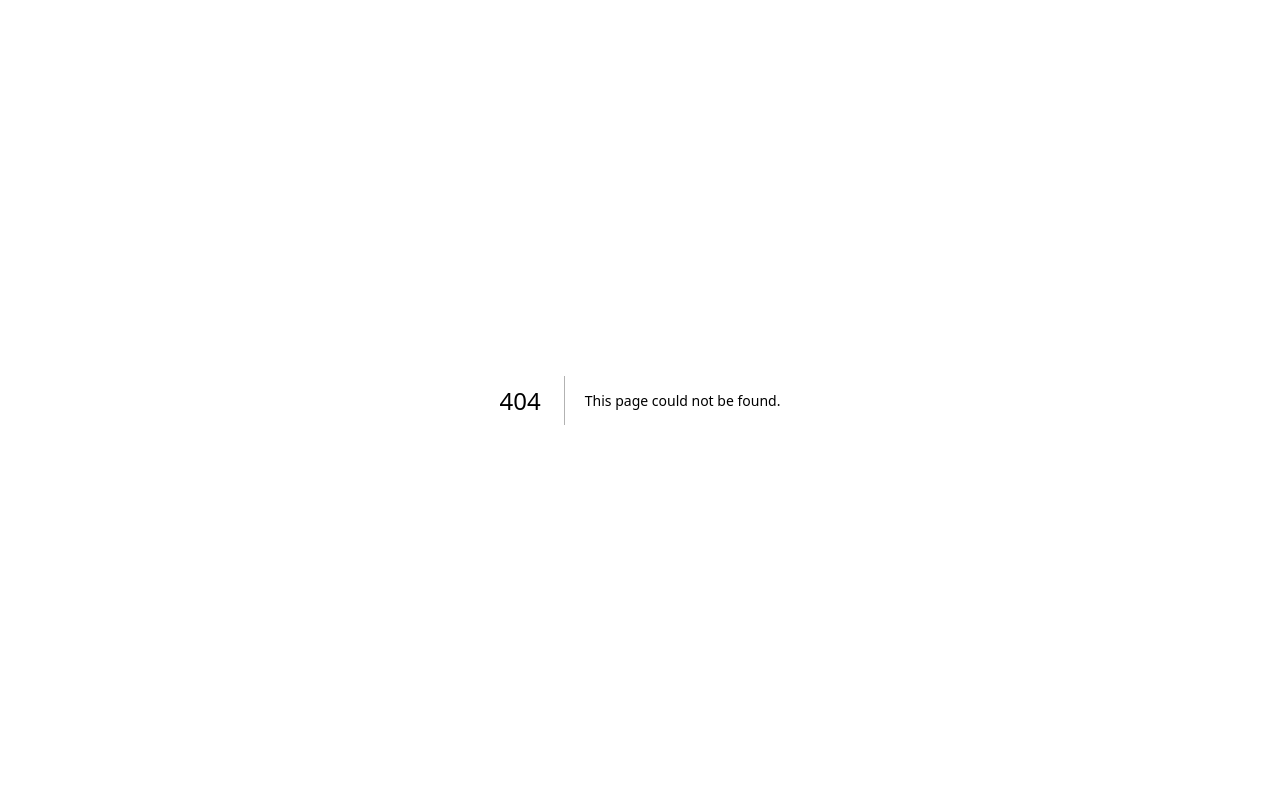
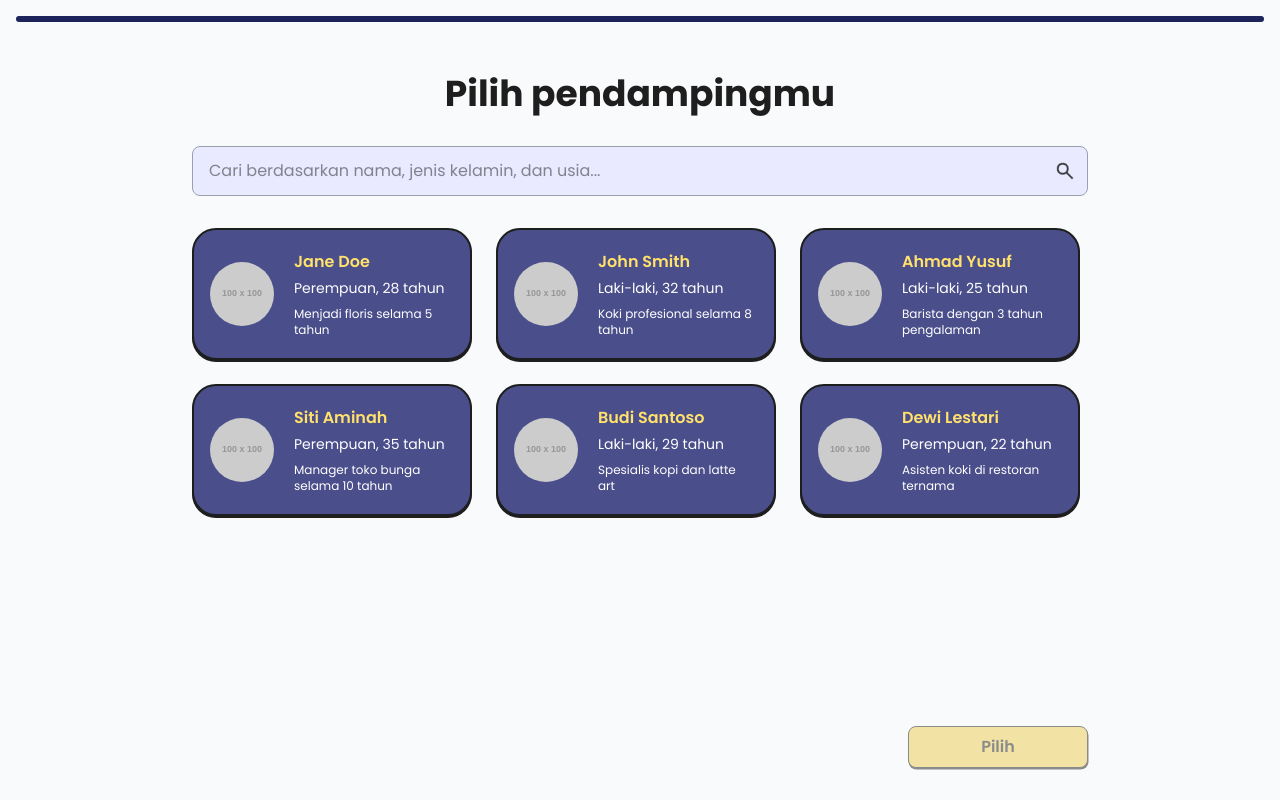
Before and after one commit to najwakahanifatima/EduMinds, a Next.js app in the folder apps/web/: page /pre-assessment/supervisor-option/choose-supervisor in a window 1280 px wide. Before the commit this address had no page. Built offline with nearby package versions, Linux system fonts and the light colour scheme.

Commit message:
feat: choose supervisor page

```diff
--- a/apps/web/src/app/_components/Input.tsx
+++ b/apps/web/src/app/_components/Input.tsx
@@ -5,11 +5,13 @@ type InputProps = {
   placeholder?: string;
   value: string;
   onChange: (e: React.ChangeEvent<HTMLInputElement>) => void;
+  onKeyDown?: (e: React.KeyboardEvent<HTMLInputElement>) => void;
   required?: boolean;
   width?: string;
   height?: string;
   hasError?: boolean;
   label?: string;
+  icon?: React.ReactNode;
 };
 
 export default function Input({
@@ -17,26 +19,34 @@ export default function Input({
   placeholder = '',
   value,
   onChange,
+  onKeyDown,
   required = false,
   width = 'w-full',
   height = 'py-3',
   hasError = false,
   label,
+  icon,
 }: InputProps) {
   return (
-    <div>
+    <div className={`relative ${width}`}>
       {label && (
         <label className="block text-sm font-medium text-gray-700 mb-2">
           {label}
         </label>
+      )}
+      {icon && (
+        <div className="absolute inset-y-0 right-0 pr-3 flex items-center">
+          {icon}
+        </div>
       )}
       <input
         type={type}
         value={value}
         required={required}
         onChange={onChange}
+        onKeyDown={onKeyDown}
         placeholder={placeholder}
-        className={`${width} px-4 ${height} bg-[#e9e9ff] border rounded-lg focus:ring-2 focus:ring-[#7476e7] focus:border-transparent outline-none transition-all ${
+        className={`w-full px-4 ${icon ? 'pr-10' : ''} ${height} bg-[#e9e9ff] border rounded-lg focus:ring-2 focus:ring-[#7476e7] focus:border-transparent outline-none transition-all ${
           hasError ? 'border-red-500' : 'border-gray-400'
         }`}
       />
--- a/apps/web/src/app/pre-assessment/question/page.tsx
+++ b/apps/web/src/app/pre-assessment/question/page.tsx
@@ -113,7 +113,7 @@ const QuizPage = () => {
           <h1 className="font-semibold text-3xl text-center mb-5 text-[#1E1E1E]">
             Selamat!
           </h1>
-          <p className="text-lg font-semibold text-gray-700 mb-8 text-center">Tes awal kamu sudah selesai. Hasilnya adalah...</p>
+          <p className="text-lg font-medium text-gray-700 mb-8 text-center">Tes awal kamu sudah selesai. Hasilnya adalah...</p>
 
           <div className="bg-[#6669E3] border-2 border-gray-700 text-white font-semibold py-4 px-6 rounded-full mb-6 w-full h-14 max-w-md flex items-center justify-center">
             <span className="text-2xl mr-4">🏆</span>
@@ -182,7 +182,7 @@ const QuizPage = () => {
             <div className="mt-12 flex justify-center items-center space-x-8">
               <Button
                   onClick={handlePreviousQuestion}
-                  bgColor="#B3EBCE"
+                  bgColor="#EDCD50"
                   width="175px"
                   disabled={currentQuestionIndex === 0}
               >
@@ -191,7 +191,7 @@ const QuizPage = () => {
 
               <Button
                   onClick={handleNextQuestion}
-                  bgColor="#EDCD50"
+                  bgColor="#B3EBCE"
                   width="175px"
                   disabled={currentAnswers.length === 0}
               >
--- /dev/null
+++ b/apps/web/src/app/pre-assessment/supervisor-option/choose-supervisor/page.tsx
@@ -0,0 +1,132 @@
+'use client'
+
+import React, { useState } from 'react';
+import Input from '../../../_components/Input';
+import Button from '../../../_components/Button';
+
+interface Supervisor {
+    id: number;
+    name: string;
+    gender: string;
+    age: number;
+    experience: string;
+    avatar: string;
+}
+
+interface SupervisorCardProps {
+    supervisor: Supervisor;
+    isSelected: boolean;
+    onSelect: (id: number) => void;
+}
+
+// INI MASIH DUMMY
+const supervisorData: Supervisor[] = [
+    { id: 1, name: 'Jane Doe', gender: 'Perempuan', age: 28, experience: 'Menjadi floris selama 5 tahun', avatar: 'https://placehold.co/100x100/E9F7F0/333?text=JD' },
+    { id: 2, name: 'John Smith', gender: 'Laki-laki', age: 32, experience: 'Koki profesional selama 8 tahun', avatar: 'https://placehold.co/100x100/E9F7F0/333?text=JS' },
+    { id: 3, name: 'Ahmad Yusuf', gender: 'Laki-laki', age: 25, experience: 'Barista dengan 3 tahun pengalaman', avatar: 'https://placehold.co/100x100/E9F7F0/333?text=AY' },
+    { id: 4, name: 'Siti Aminah', gender: 'Perempuan', age: 35, experience: 'Manager toko bunga selama 10 tahun', avatar: 'https://placehold.co/100x100/E9F7F0/333?text=SA' },
+    { id: 5, name: 'Budi Santoso', gender: 'Laki-laki', age: 29, experience: 'Spesialis kopi dan latte art', avatar: 'https://placehold.co/100x100/E9F7F0/333?text=BS' },
+    { id: 6, name: 'Dewi Lestari', gender: 'Perempuan', age: 22, experience: 'Asisten koki di restoran ternama', avatar: 'https://placehold.co/100x100/E9F7F0/333?text=DL' },
+];
+
+const SupervisorCard = ({ supervisor, isSelected, onSelect }: SupervisorCardProps) => (
+    <div
+        onClick={() => onSelect(supervisor.id)}
+        className={`
+            bg-[#4A4E8A] rounded-3xl p-4 flex items-center gap-4
+            cursor-pointer transition-all duration-200
+            border-2 max-w-md shadow-[0px_2px_0_rgba(30,30,30,1)]
+            ${isSelected ? 'border-[#B3EBD6]' : 'border-[#1E1E1E]'}
+        `}
+    >
+        <img src={supervisor.avatar} alt={supervisor.name} className="w-16 h-16 rounded-full object-cover" />
+        <div className="text-white p-1">
+            <h3 className="font-semibold text-[#FFE16B]">{supervisor.name}</h3>
+            <p className="text-sm mt-1">{supervisor.gender}, {supervisor.age} tahun</p>
+            <p className="text-xs mt-2">{supervisor.experience}</p>
+        </div>
+    </div>
+);
+
+const SupervisorSelectionPage = () => {
+    const [searchQuery, setSearchQuery] = useState('');
+    const [filteredSupervisors, setFilteredSupervisors] = useState<Supervisor[]>(supervisorData);
+    const [selectedSupervisorId, setSelectedSupervisorId] = useState<number | null>(null);
+
+    const handleSearch = () => {
+        const lowercasedQuery = searchQuery.toLowerCase();
+        const filtered = supervisorData.filter(supervisor =>
+            supervisor.name.toLowerCase().includes(lowercasedQuery) ||
+            supervisor.gender.toLowerCase().includes(lowercasedQuery) ||
+            supervisor.age.toString().includes(lowercasedQuery)
+        );
+        setFilteredSupervisors(filtered);
+    };
+
+    const handleSelectSupervisor = (id: number) => {
+        setSelectedSupervisorId(prevId => (prevId === id ? null : id));
+    };
+
+    const handleConfirmSelection = () => {
+        if (selectedSupervisorId) {
+            const selected = supervisorData.find(s => s.id === selectedSupervisorId);
+        }
+    };
+
+    return (
+        <div className="min-h-screen bg-gray-50 flex flex-col font-sans p-4">
+            <div className="w-full bg-[#1C245B] h-1.5 mb-5 rounded-full"></div>
+
+            <div className="w-full max-w-4xl mx-auto flex flex-col flex-grow">
+                <h1 className="font-bold text-4xl text-center my-8 text-[#1E1E1E]">
+                    Pilih pendampingmu
+                </h1>
+
+                <div className="mb-8">
+                    <Input
+                        value={searchQuery}
+                        onChange={(e) => setSearchQuery(e.target.value)}
+                        onKeyDown={(e) => {
+                            if (e.key === 'Enter') {
+                                handleSearch();
+                            }
+                        }}
+                        placeholder="Cari berdasarkan nama, jenis kelamin, dan usia..."
+                        icon={
+                            <img
+                                src="/search.png"
+                                className="w-[22px] h-[22px] cursor-pointer hover:opacity-70 transition-opacity"
+                                onClick={handleSearch}
+                            />
+                        }
+                    />
+                </div>
+
+                <div className="flex-grow overflow-y-auto pr-2">
+                    <div className="grid grid-cols-1 md:grid-cols-2 lg:grid-cols-3 gap-6 justify-items-start">
+                        {filteredSupervisors.map(supervisor => (
+                            <SupervisorCard
+                                key={supervisor.id}
+                                supervisor={supervisor}
+                                isSelected={selectedSupervisorId === supervisor.id}
+                                onSelect={handleSelectSupervisor}
+                            />
+                        ))}
+                    </div>
+                </div>
+
+                <div className="w-full flex justify-end mt-8 mb-4">
+                     <Button
+                        width="180px"
+                        onClick={handleConfirmSelection}
+                        disabled={!selectedSupervisorId}
+                     >
+                        Pilih
+                    </Button>
+                </div>
+            </div>
+        </div>
+    );
+};
+
+export default SupervisorSelectionPage;
--- /dev/null
+++ b/apps/web/src/app/pre-assessment/supervisor-option/page.tsx
@@ -0,0 +1,32 @@
+'use client'
+import { useRouter, useSearchParams } from 'next/navigation';
+import Button from '../../_components/Button';
+
+const SupervisorOption = () => {
+  const Router = useRouter();
+
+  return (
+    <div className="min-h-screen m-2">
+        <div className="w-full bg-[#1C245B] h-1.5 mb-6 rounded-full overflow-hidden">
+        </div>
+        <div className="max-w-xl mx-auto pt-16 px-4 mt-28 flex flex-col items-center">
+            <h1 className="font-semibold text-3xl text-center mb-7 leading-relaxed">
+            Mau ditemani saat belajar?
+            </h1>
+            <p className="font-medium text-gray-700 mb-16 text-center">Kami bisa menyediakan pendamping yang siap bantu
+                <br /> kamu kalau bingung atau butuh arahan.</p>
+            <div className="flex justify-center items-center space-x-8">
+                <Button bgColor="#EDCD50" width="175px" onClick={() => Router.push("/pre-assessment/supervisor-option/choose-supervisor")}>
+                    Ya
+                </Button>
+
+                <Button bgColor="#B3EBCE" width="175px" onClick={() => Router.push("/user-dashboard")}>
+                    Tidak
+                </Button>
+            </div>
+        </div>
+    </div>
+  );
+};
+
+export default SupervisorOption;
```
